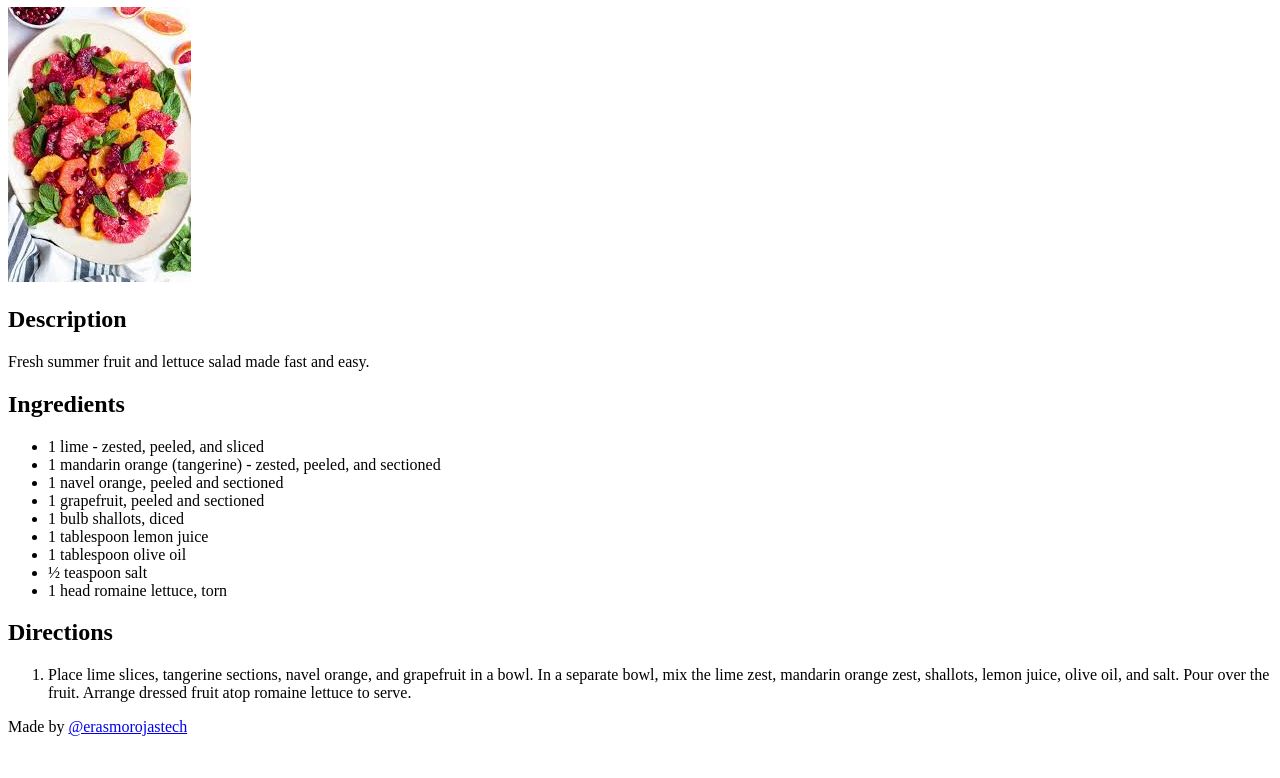
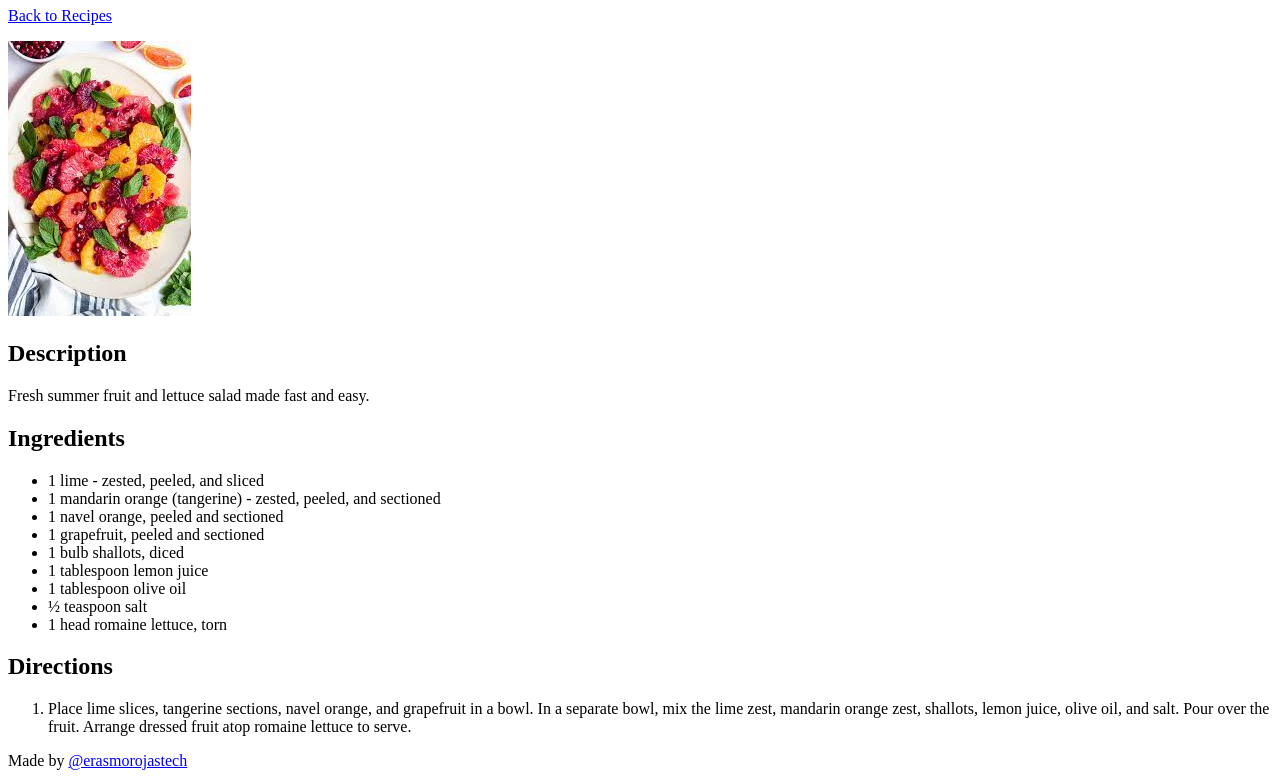
Before and after one commit to erasmorojastech/Recipes-TOP, a plain HTML site: page recipes/citrusSalad.html in a window 1280 px wide. Shown: the part 73-851 px from the top of the page. Before the commit the page ends 817 px from the top, so only its background shows below. Drawn offline with Linux system fonts and the light colour scheme.

Commit message:
chore: Add title to recipes
Also Add "Back to Recipes" link in each recipe document.

```diff
--- a/recipes/citrusSalad.html
+++ b/recipes/citrusSalad.html
@@ -5,13 +5,17 @@
   <meta charset="UTF-8">
   <meta http-equiv="X-UA-Compatible" content="IE=edge">
   <meta name="viewport" content="width=device-width, initial-scale=1.0">
-  <title>Document</title>
+  <title>Citrus Salad</title>
 </head>
 
 <body>
   <header>
     <h1>Citrus Salad</h1>
   </header>
+
+  <main>
+
+    <p><a href="../index.html">Back to Recipes</a></p>
 
     <!-- Image of the dish -->
     <img src="../assets/citrusSalad.jpg" alt="Citrus Salad">
```
Also changed, not shown: recipes/greenSalad.html (+4 -1 lines), recipes/strawberrySalad.html (+4 -1 lines).
